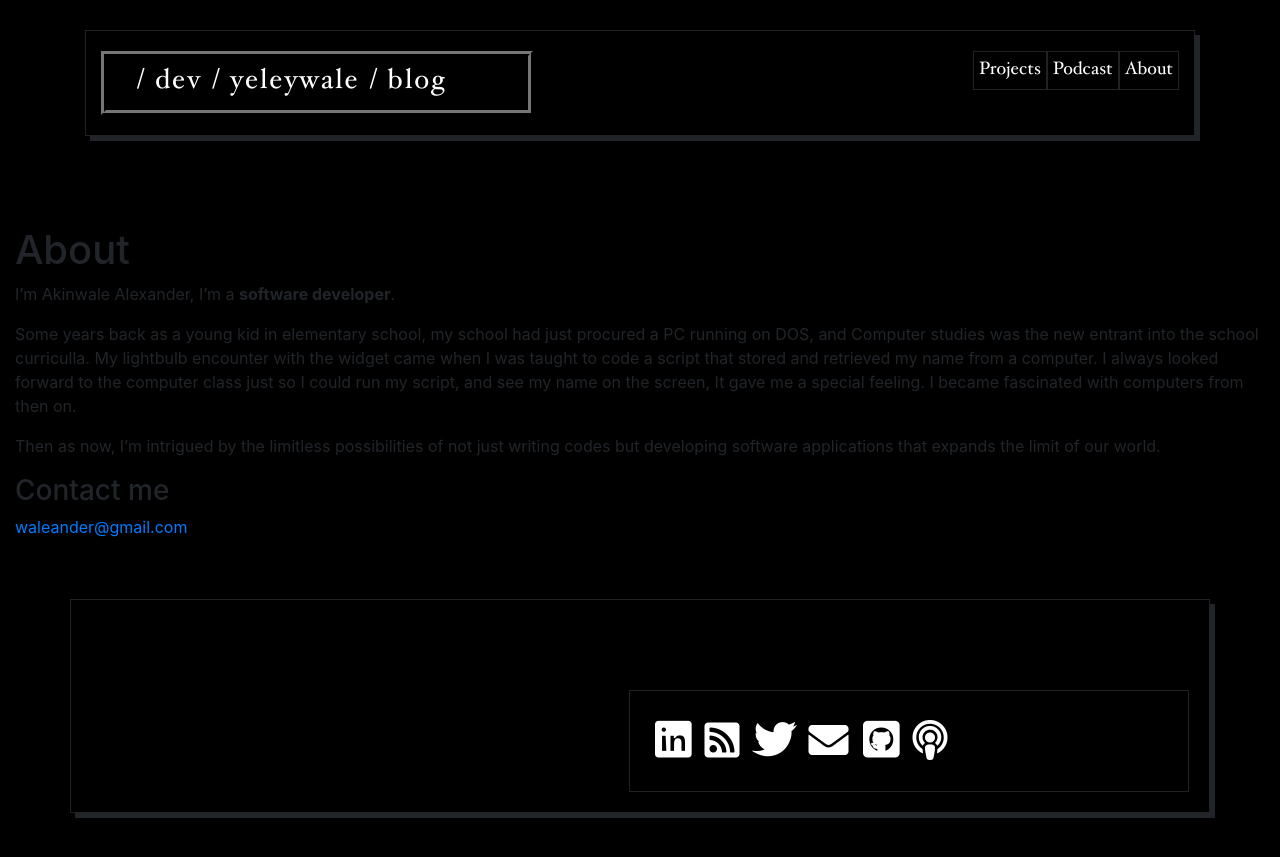
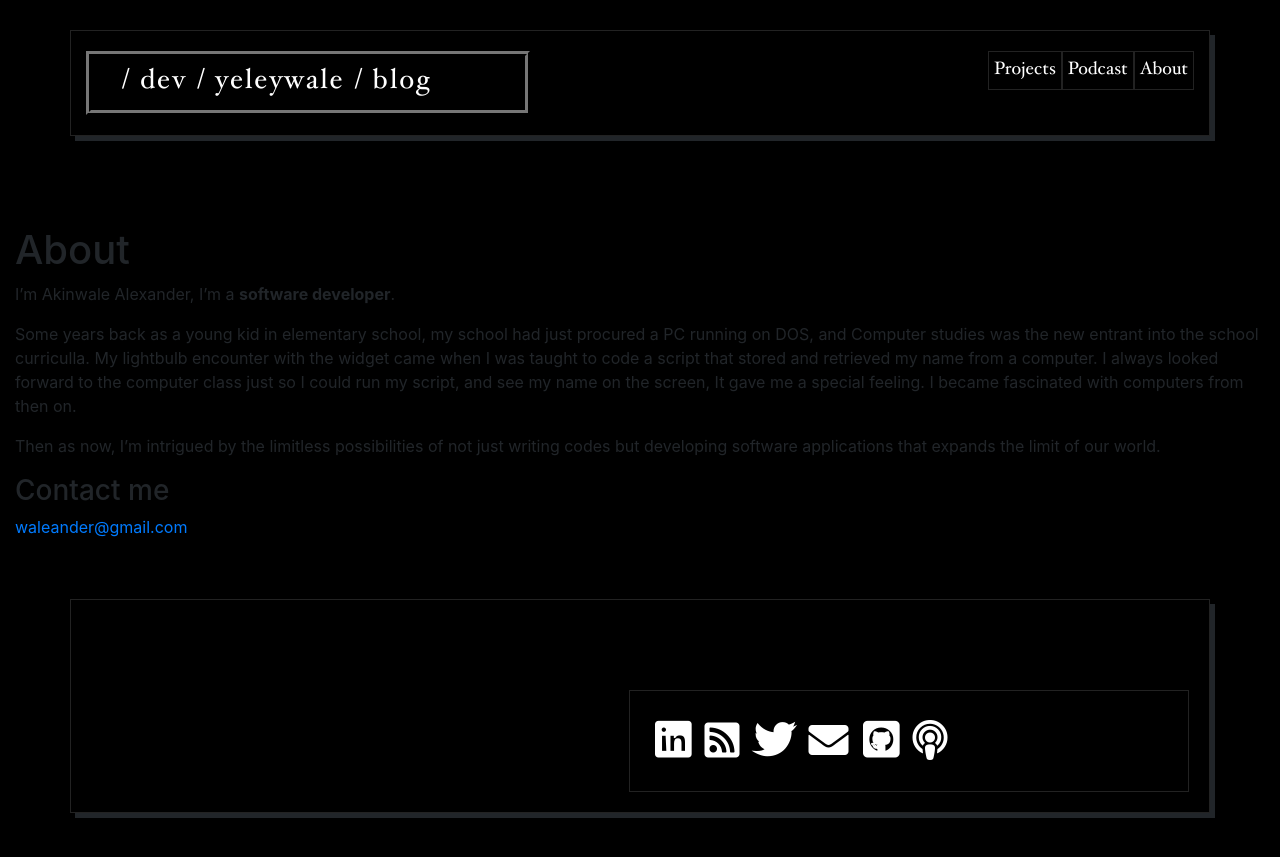
Before and after one commit to yeleywale/yeleywale.github.io, a Jekyll site: the page built from about.md, in a window 1280 px wide. Shown: the top 857 px of the page. Built offline with Jekyll 4.4.1, drawn with Linux system fonts in a browser that asks for light colours; nearby versions of some CDN libraries.

Commit message:
change container to container fluid in wrapper-masthead

```diff
--- a/_layouts/default.html
+++ b/_layouts/default.html
@@ -26,7 +26,7 @@
 </head>
 
 <body>
-    <div class="wrapper-masthead container">
+    <div class="wrapper-masthead container-fluid">
         <header class="masthead container">
             <!-- <a href="{{ site.baseurl }}/" class="site-avatar"><img src="{{ site.avatar }}" /></a> -->
 
```
